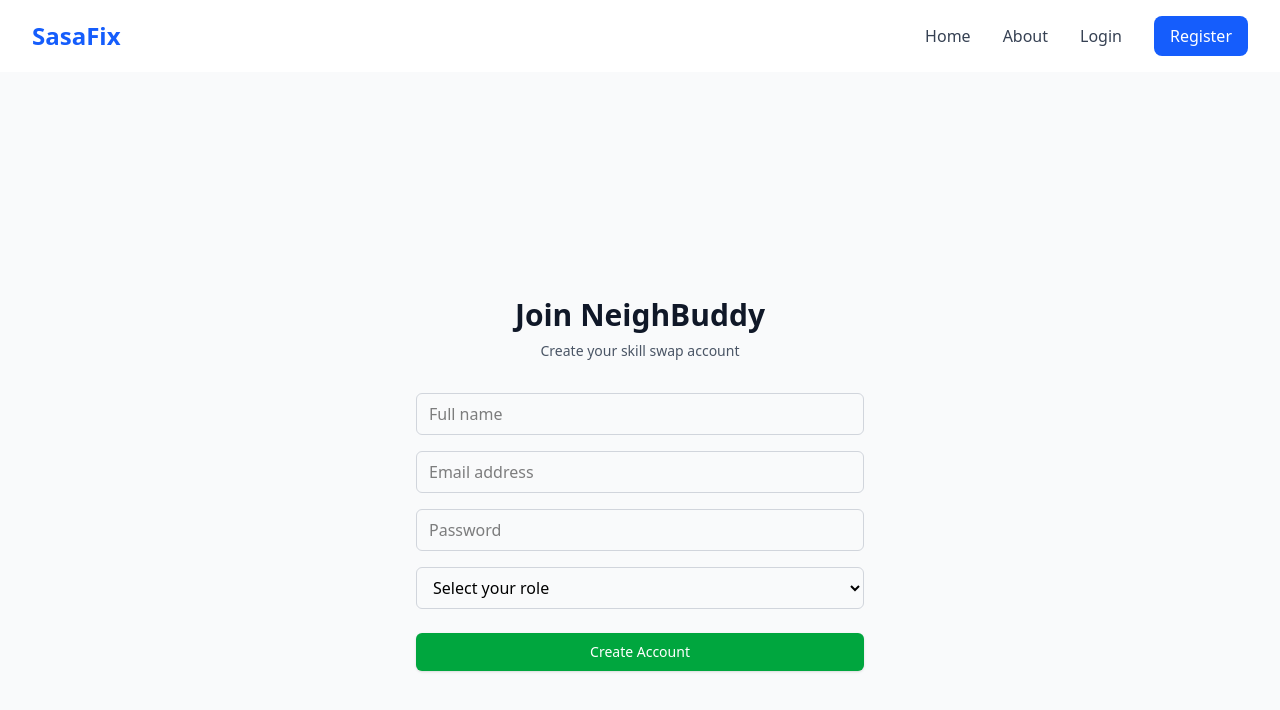
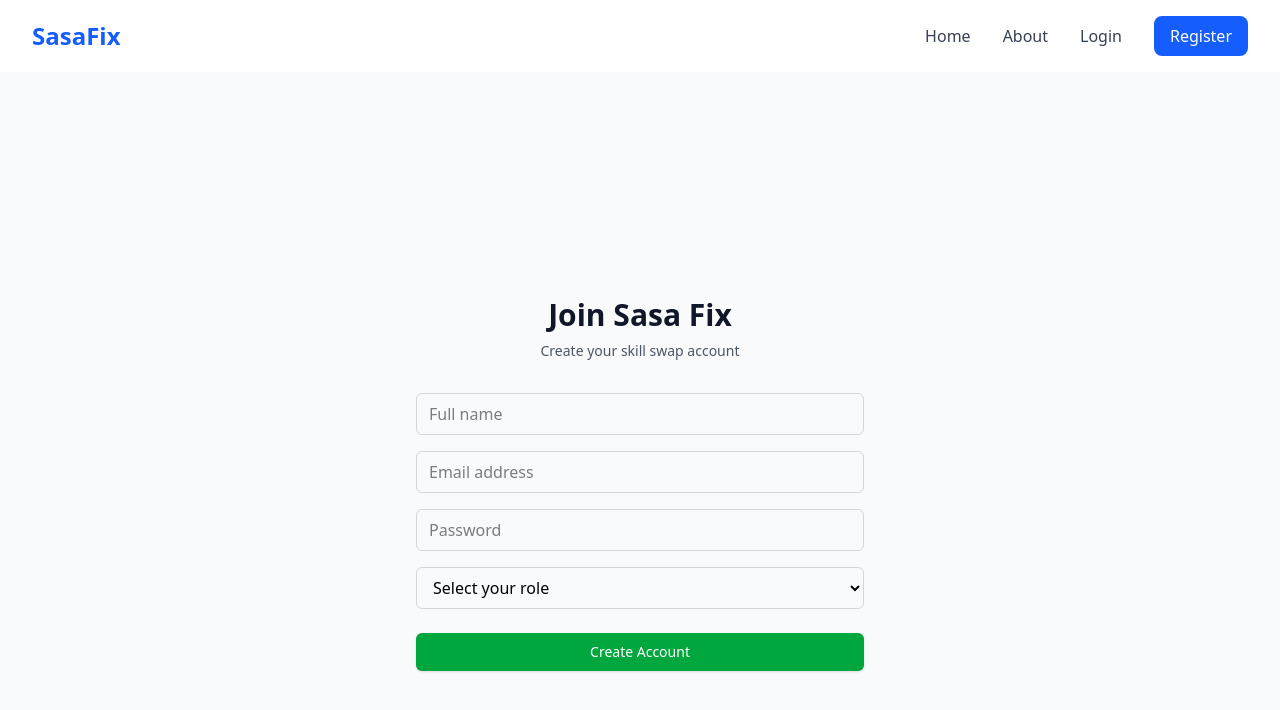
Before and after one commit to stercym/sasa-fix, a React (Vite) app: page /register in a window 1280 px wide. Shown: the top 710 px of the page. Built offline with nearby package versions, Linux system fonts and the light colour scheme.

Commit message:
name fix

```diff
--- a/src/components/CreateAcc/createAcc.jsx
+++ b/src/components/CreateAcc/createAcc.jsx
@@ -41,7 +41,7 @@ const CreateAcc = () => {
       <div className="max-w-md w-full space-y-8">
         <div>
           <h2 className="mt-6 text-center text-3xl font-extrabold text-gray-900">
-            Join NeighBuddy
+            Join Sasa Fix
           </h2>
           <p className="mt-2 text-center text-sm text-gray-600">
             Create your skill swap account
--- a/src/components/Dashboard/Dashboard.jsx
+++ b/src/components/Dashboard/Dashboard.jsx
@@ -21,7 +21,7 @@ const Dashboard = () => {
         <div className="max-w-7xl mx-auto px-4 sm:px-6 lg:px-8">
           <div className="flex justify-between h-16">
             <div className="flex items-center">
-              <h1 className="text-xl font-semibold text-gray-900">NeighBuddy</h1>
+              <h1 className="text-xl font-semibold text-gray-900">Sasa Fix</h1>
             </div>
             <div className="flex items-center space-x-4">
               <button className="text-gray-500 hover:text-gray-700">
--- a/src/components/Login/Login.jsx
+++ b/src/components/Login/Login.jsx
@@ -45,7 +45,7 @@ const Login = () => {
       <div className="max-w-md w-full space-y-8">
         <div>
           <h2 className="mt-6 text-center text-3xl font-extrabold text-gray-900">
-            Welcome to NeighBuddy
+            Welcome to Sasa Fix
           </h2>
           <p className="mt-2 text-center text-sm text-gray-600">
             Sign in to your skill swap account
--- a/src/pages/Home.jsx
+++ b/src/pages/Home.jsx
@@ -67,6 +67,7 @@ export default function Home() {
               <option value="Thika">Thika</option>
               <option value="Kisumu">Kisumu</option>
               <option value="Mombasa">Mombasa</option>
+              <option value="Other">Other</option>
             </select>
 
             <button
```
